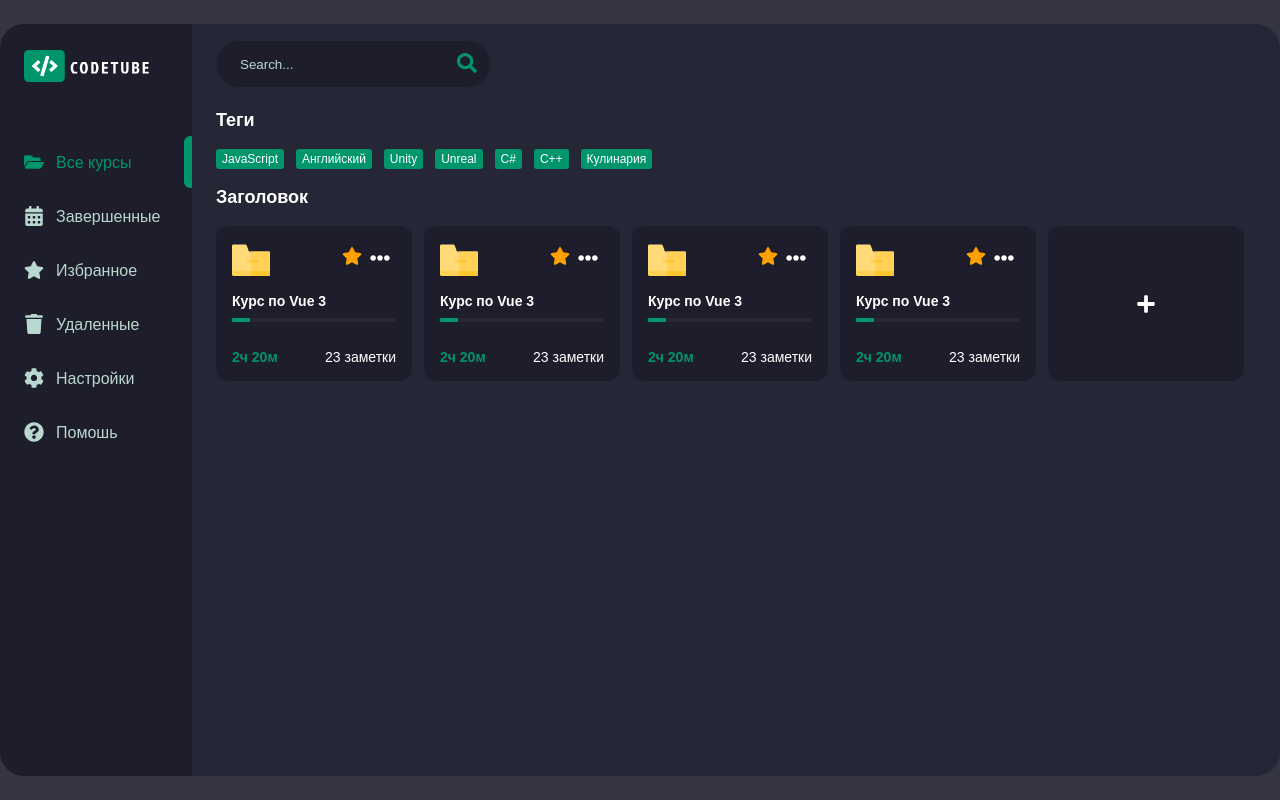
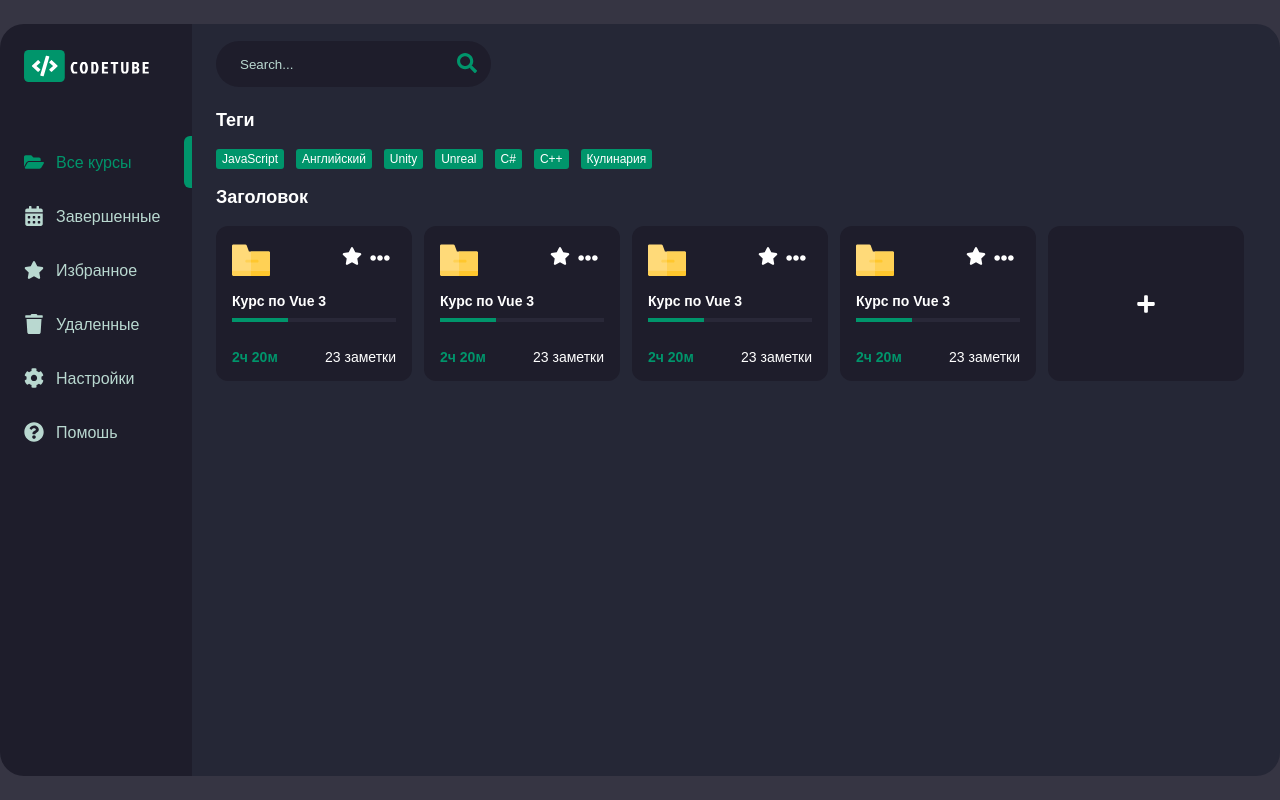
Before and after one commit to plootony/codetube, a Vue app: page / in a window 1280 px wide. Built offline with nearby package versions, Linux system fonts and the light colour scheme.

Commit message:
The Dynamic Progress Bar has been added.

```diff
--- a/src/assets/scss/btn/btn.scss
+++ b/src/assets/scss/btn/btn.scss
@@ -1,11 +1,11 @@
-.stared-btn {
+.favor-btn {
   position: absolute;
   right: 50px;
   top: 20px;
   cursor: pointer;
 
   &:hover .icon,
-  &.is-stared .icon {
+  &.is-favor .icon {
     fill: $color-orange;
   }
 }
--- a/src/components/AppNav.vue
+++ b/src/components/AppNav.vue
@@ -1,7 +1,7 @@
 <template>
     <nav>
         <ul class="nav">
-            <li v-for="link in links">
+            <li v-for="link in links" :key="link.id">
                 <router-link class="nav__link" :to="{ name: `${link.route}` }">
                     <svg class="icon">
                         <use :xlink:href="`${iconPath}${link.icon}`"></use>
--- a/src/components/CategoryItem.vue
+++ b/src/components/CategoryItem.vue
@@ -1,16 +1,21 @@
 <template>
     <div class="category__item">
         <Dropdown />
-        <button class="stared-btn is-stared"><svg class="icon">
+
+        <button :class="['favor-btn', { 'is-favor': isFavor }]" @click="favorToggle">
+            <svg class="icon">
                 <use xlink:href="/src/assets/icons/sprite.svg#star"></use>
-            </svg></button>
+            </svg>
+        </button>
+
         <div class="category__item-img">
             <img src="@/assets/image/folder.svg" alt="">
         </div>
+
         <h3 class="category__item-title">Курс по Vue 3</h3>
-        <div class="progress">
-            <div class="progress__line" style="width: 11%;"></div>
-        </div>
+
+        <ProgressBar :percent="percent" />
+
         <div class="category__item-footer">
             <b class="category__item-time">2ч 20м</b>
             <span class="category__item-notes">23 заметки</span>
@@ -20,9 +25,25 @@
 
 <script>
 import Dropdown from './Dropdown.vue';
+import ProgressBar from './ProgressBar.vue';
 
 export default {
     name: "CategoryItem",
-    components: { Dropdown }
+    components: {
+        Dropdown,
+        ProgressBar
+    },
+    data() {
+        return {
+            isFavor: false,
+            percent: 34
+        }
+    },
+    methods: {
+        favorToggle() {
+            this.isFavor = !this.isFavor
+        }
+    }
+
 }
 </script>
--- /dev/null
+++ b/src/components/ProgressBar.vue
@@ -0,0 +1,31 @@
+<template>
+    <div class="progress">
+        <div class="progress__line" :style="{ width: normalizedPercent + '%' }">
+        </div>
+    </div>
+</template>
+
+<script>
+export default {
+    name: 'ProgressBar',
+    props: {
+        percent: {
+            type: Number,
+            required: false,
+            default: () => ({})
+        }
+    },
+    computed: {
+        normalizedPercent() {
+            if (this.percent > 100) {
+                return 100;
+            } else {
+                return this.percent;
+            }
+        }
+    }
+}
+</script>
+
+
+<!-- Запрос на получение всех карточек, каждая карточка получает свой набор, в этом наборе есть прогресс -->
```
